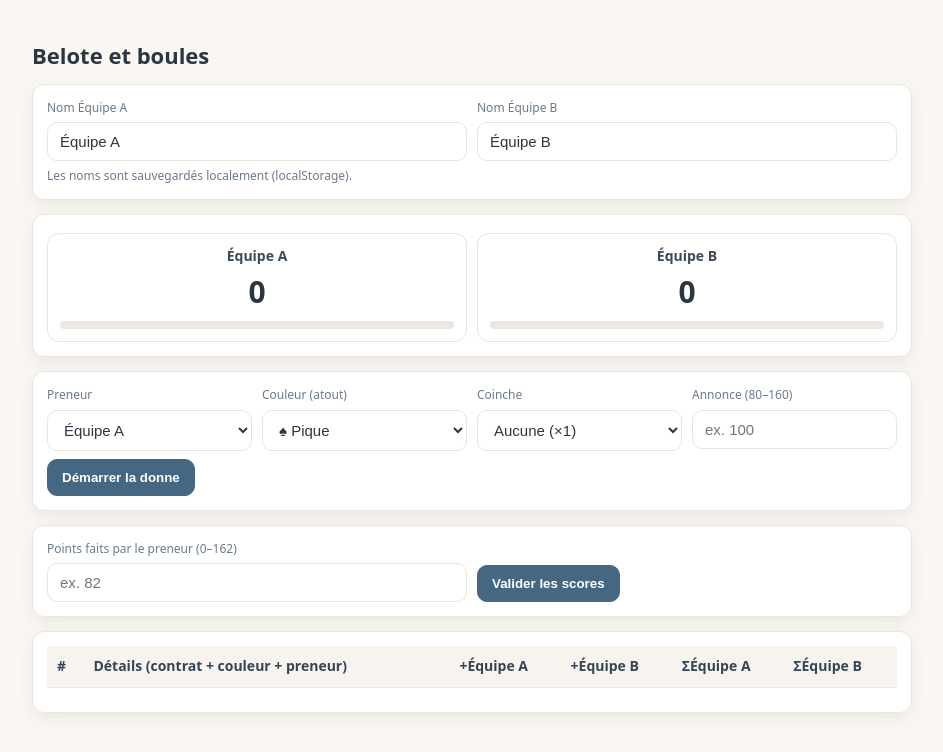
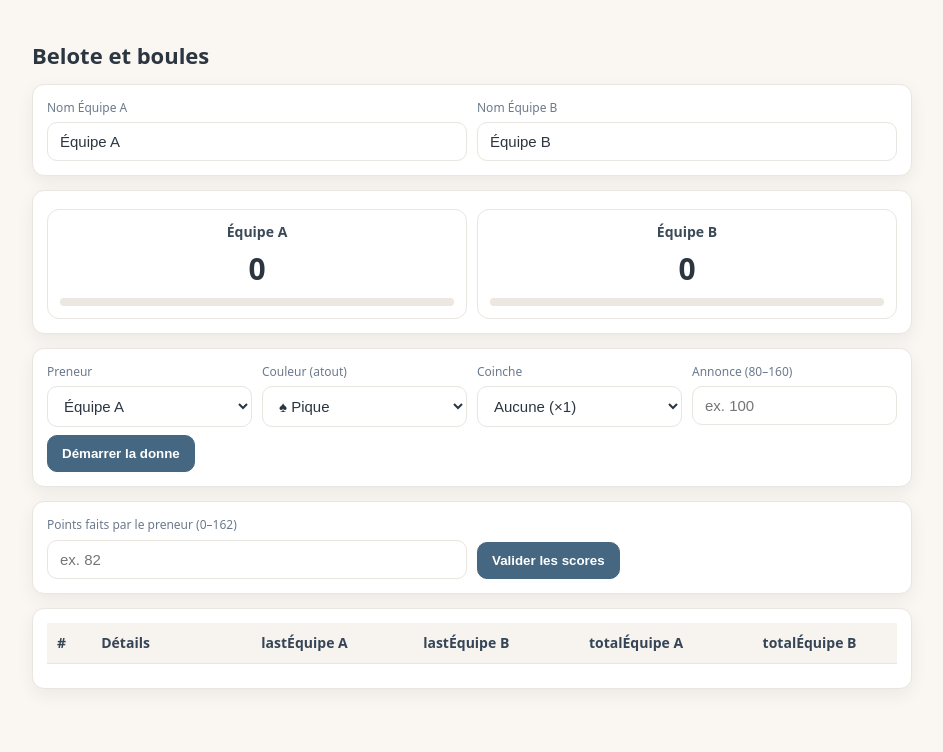
Before and after one commit to rodolpheraff/compteur-coinche, a plain HTML site: page index.html in a window 1280 px wide. Shown: the whole page, without its empty margins (168-1111 px from the left). Drawn offline with Linux system fonts and the light colour scheme.

Commit message:
Update index.html

```diff
--- a/index.html
+++ b/index.html
@@ -59,7 +59,6 @@
         <input id="teamB" type="text" placeholder="Équipe B">
       </div>
     </div>
-    <div class="hint" style="margin-top:6px">Les noms sont sauvegardés localement (localStorage).</div>
   </div>
 
   <!-- Scores -->
@@ -135,11 +134,11 @@
         <thead>
           <tr>
             <th>#</th>
-            <th>Détails (contrat + couleur + preneur)</th>
-            <th class="right">+<span id="thA">A</span></th>
-            <th class="right">+<span id="thB">B</span></th>
-            <th class="right">Σ<span id="sumA">A</span></th>
-            <th class="right">Σ<span id="sumB">B</span></th>
+            <th>Détails</th>
+            <th class="right">last<span id="thA">A</span></th>
+            <th class="right">last<span id="thB">B</span></th>
+            <th class="right">total<span id="sumA">A</span></th>
+            <th class="right">total<span id="sumB">B</span></th>
             <th></th>
           </tr>
         </thead>
```
